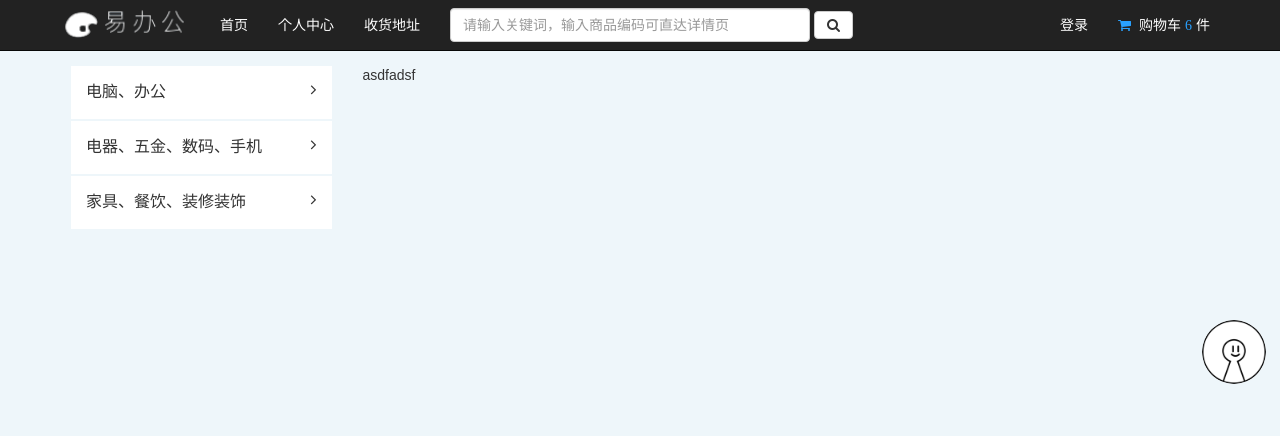
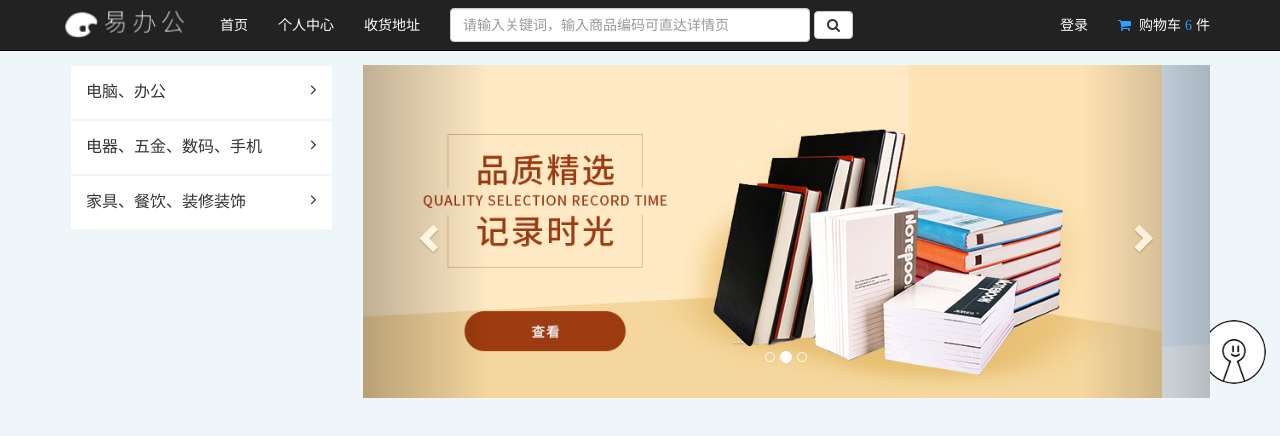
Before and after one commit to Logonther/GraduationProject, a plain HTML site: page index.html in a window 1280 px wide. Shown: the top 436 px of the page. Drawn offline with nearby package versions, Linux system fonts and the light colour scheme.

Commit message:
首页轮播

```diff
--- a/index.html
+++ b/index.html
@@ -61,7 +61,48 @@
                 <li class="type"><a href="#">家具、餐饮、装修装饰<i class="fa fa-angle-right r_right"></i></a></li>
             </ul>
         </div>
-        <div class="col-md-9 indexRight">asdfadsf</div>
+        <div class="col-md-9 indexRight">
+            <div id="carousel-index" class="carousel slide" data-ride="carousel">
+                <!-- Indicators -->
+                <ol class="carousel-indicators">
+                    <li data-target="#carousel-index" data-slide-to="0" class="active"></li>
+                    <li data-target="#carousel-index" data-slide-to="1"></li>
+                    <li data-target="#carousel-index" data-slide-to="2"></li>
+                </ol>
+
+                <!-- Wrapper for slides -->
+                <div class="carousel-inner" role="listbox">
+                    <div class="item active">
+                        <img src="images/carousel/carousel01.jpg">
+                        <div class="carousel-caption">
+                            ...
+                        </div>
+                    </div>
+                    <div class="item">
+                        <img src="images/carousel/carousel02.png">
+                        <div class="carousel-caption">
+                            ...
+                        </div>
+                    </div>
+                    <div class="item">
+                        <img src="images/carousel/carousel03.png">
+                        <div class="carousel-caption">
+                            ...
+                        </div>
+                    </div>
+                </div>
+
+                <!-- Controls -->
+                <a class="left carousel-control" href="#carousel-index" role="button" data-slide="prev">
+                    <span class="glyphicon glyphicon-chevron-left" aria-hidden="true"></span>
+                    <span class="sr-only">Previous</span>
+                </a>
+                <a class="right carousel-control" href="#carousel-index" role="button" data-slide="next">
+                    <span class="glyphicon glyphicon-chevron-right" aria-hidden="true"></span>
+                    <span class="sr-only">Next</span>
+                </a>
+            </div>
+        </div>
     </div>
 </div>
 </body>
```
Also changed, not shown: images/carousel/carousel01.jpg (added), images/carousel/carousel02.png (added), images/carousel/carousel03.png (added).
